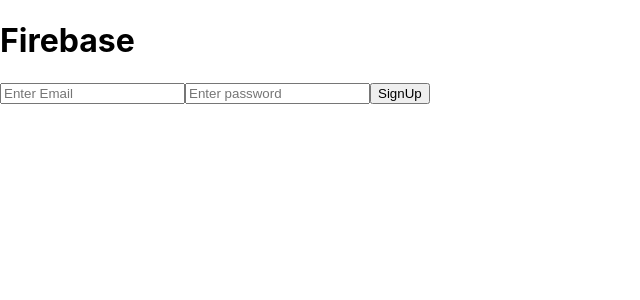
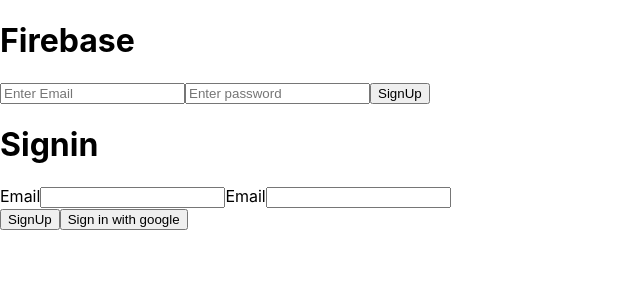
Before and after one commit to salman170/testing, a React (Create React App) app: page / in a window 1280 px wide. Shown: the top 300 px of the page, without its empty margins (0-640 px from the left). Built offline with nearby package versions, Linux system fonts and the light colour scheme; no server answers.

Commit message:
google signup done

```diff
--- a/src/App.js
+++ b/src/App.js
@@ -1,14 +1,27 @@
-import { useState } from 'react';
+import { useEffect, useState } from 'react';
 
-import { useFirebase } from './context/Firebase';
+import { FirebaseAuth, useFirebase } from './context/Firebase';
+import { SignupPage } from './pages/SignupPage';
+import { onAuthStateChanged } from 'firebase/auth';
 
 const App = () => {
   const Firebase = useFirebase();
   const [email, setEmail] = useState('');
   const [password, setPassword] = useState('');
+  const [user, setUser] = useState(null)
 
-  return (
-    <div>
+  useEffect(()=>{
+    onAuthStateChanged(FirebaseAuth, (user)=>{
+      if(user) setUser(user)
+      else {
+        console.log('You are logged out')
+        setUser(null)
+      }
+    })
+  }, [user])
+
+  if(user===null){
+    return <div>
     <h1>Firebase</h1>
     <input
       onChange={(e) => setEmail(e.target.value)}
@@ -25,12 +38,18 @@
     <button
       onClick={() => {
         Firebase.signupUserWithEmailAndPassword(email, password);
-          Firebase.putData('users/' + 'saif', { email, password });
+        // Firebase.putData('users/' + 'saif', { email, password });
       }}
     >
       SignUp
     </button>
+    <h1>Signin</h1>
+    <SignupPage/>
   </div>
+  }
+
+  return (
+   <div>Hello world</div>
   );
 };
 
--- a/src/context/Firebase.jsx
+++ b/src/context/Firebase.jsx
@@ -21,7 +21,7 @@
 // Initialize Firebase
 export const FirebaseApp = initializeApp(firebaseConfig);
 
-const FirebaseAuth = getAuth(FirebaseApp);
+export const FirebaseAuth = getAuth(FirebaseApp);
 
 //creating context
 const FirebaseContext = createContext(null);
--- /dev/null
+++ b/src/pages/SignupPage.jsx
@@ -0,0 +1,53 @@
+import React, { useState } from 'react';
+import {
+  createUserWithEmailAndPassword,
+  GoogleAuthProvider,
+  signInWithPopup,
+} from 'firebase/auth';
+import { FirebaseAuth } from '../context/Firebase';
+
+const provider = new GoogleAuthProvider();
+
+export const SignupPage = () => {
+  const [email, setEmail] = useState('');
+  const [pass, setPass] = useState('');
+
+  const createUser = () => {
+    createUserWithEmailAndPassword(FirebaseAuth, email, pass)
+      .then((val) => console.log(val))
+      .catch((error) => {
+        console.log(error.message);
+        // const errorCode = error.code;
+        // const errorMessage = error.message;
+        // ..
+      });
+  };
+
+  const signupWithGoogle = () => {
+    signInWithPopup(FirebaseAuth, provider);
+  };
+
+  return (
+    <div>
+      <label htmlFor='email'>Email</label>
+      <input
+        value={email}
+        onChange={(e) => setEmail(e.target.value)}
+        type='email'
+        name='email'
+        required
+      />
+      <label htmlFor='Password'>Email</label>
+      <input
+        value={pass}
+        onChange={(e) => setPass(e.target.value)}
+        type='password'
+        name='Password'
+        required
+      />
+      <br />
+      <button onClick={createUser}>SignUp</button>
+      <button onClick={signupWithGoogle}>Sign in with google</button>
+    </div>
+  );
+};
```
Lines whose indentation alone changed are shown as unchanged.
